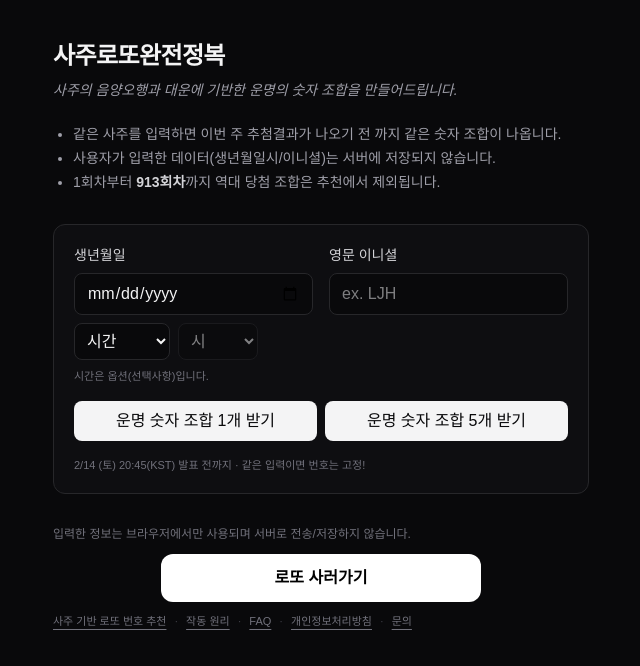
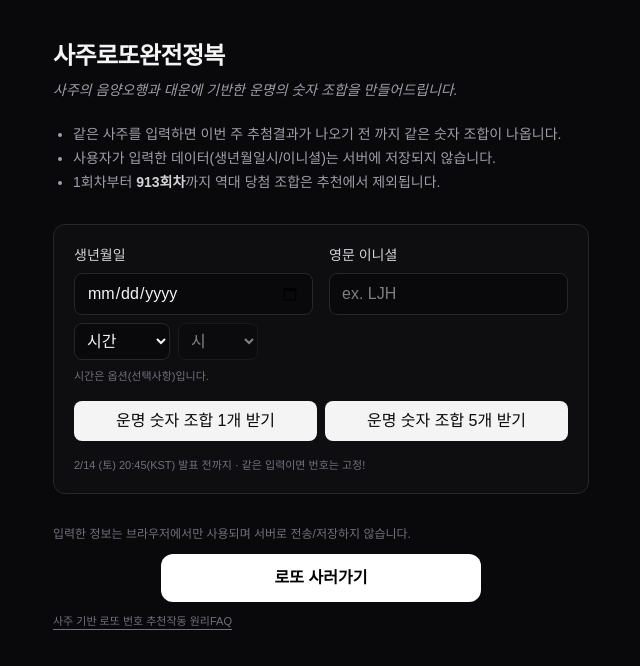
Before and after one commit to uncypdf/645sajunumber, a Next.js app: page / in a window 1280 px wide. Shown: the top 666 px of the page, without its empty margins (319-959 px from the left). Built offline with nearby package versions, Linux system fonts and the light colour scheme.

Commit message:
Remove privacy/contact links from home UI

```diff
--- a/src/components/NumberGenerator.tsx
+++ b/src/components/NumberGenerator.tsx
@@ -469,23 +469,13 @@ export default function NumberGenerator({
               <a href="/lotto-number-recommendation" className="underline underline-offset-4 hover:text-zinc-300">
                 사주 기반 로또 번호 추천
               </a>
-              <span className="mx-2 text-zinc-700">·</span>
-              <a href="/how-it-works" className="underline underline-offset-4 hover:text-zinc-300">
+                  <a href="/how-it-works" className="underline underline-offset-4 hover:text-zinc-300">
                 작동 원리
               </a>
-              <span className="mx-2 text-zinc-700">·</span>
-              <a href="/faq" className="underline underline-offset-4 hover:text-zinc-300">
+                  <a href="/faq" className="underline underline-offset-4 hover:text-zinc-300">
                 FAQ
               </a>
-              <span className="mx-2 text-zinc-700">·</span>
-              <a href="/privacy" className="underline underline-offset-4 hover:text-zinc-300">
-                개인정보처리방침
-              </a>
-              <span className="mx-2 text-zinc-700">·</span>
-              <a href="/contact" className="underline underline-offset-4 hover:text-zinc-300">
-                문의
-              </a>
-            </div>
+                    </div>
           </div>
         )}
       </div>
```
